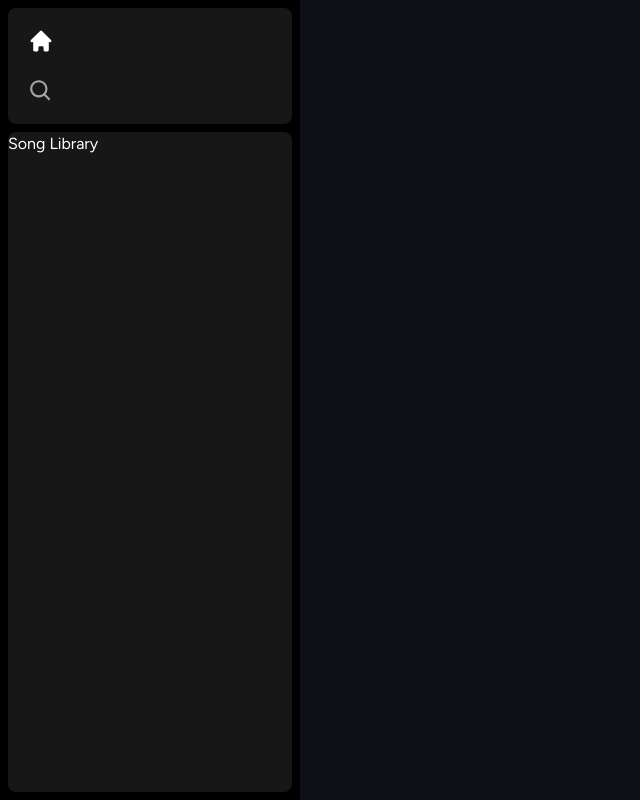
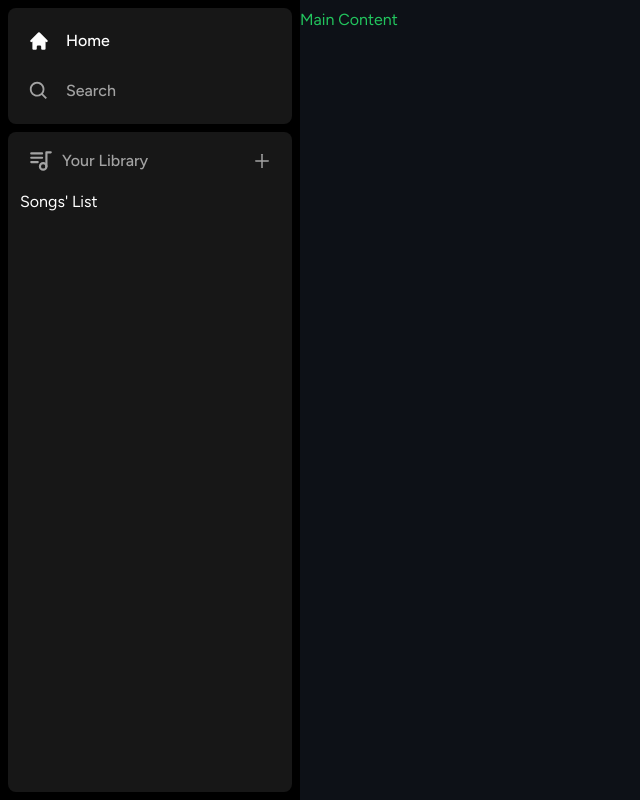
Before and after one commit to francinieguido/Spotify_Clone_App, a Next.js app in the folder spotify-clone/: page / in a window 1280 px wide. Shown: the whole page, without its empty margins (0-640 px from the left). Built offline with nearby package versions, Linux system fonts and the light colour scheme.

Commit message:
Sidebar Layout done

```diff
--- /dev/null
+++ b/spotify-clone/components/Library.tsx
@@ -0,0 +1,38 @@
+"use client";
+
+import {TbPlaylist} from "react-icons/tb";
+import {AiOutlinePlus} from "react-icons/ai";
+
+
+
+const Library  = () => {
+
+
+    const onClick = () =>{
+        // Upload handler
+    };
+
+    return (
+        <div className="flex flex-col">
+            <div className="flex items-center justify-between px-5 pt-4">
+                <div className="inline-flex items-center gap-x-2">
+                    <TbPlaylist className="text-neutral-400" size={26}/>
+                    <p className="text-neutral-400 font-medium text-md">
+                        Your Library
+                    </p>
+                </div>
+                <AiOutlinePlus onClick={onClick} size={20} className="
+                text-neutral-400
+                cursor-pointer
+                hover:text-white
+                transition
+                "/>
+            </div>
+            <div className="flex flex-col gap-y-2 mt-4 px-3">
+                Songs' List
+            </div>
+        </div>
+    );
+};
+
+export default Library;
--- a/spotify-clone/components/Sidebar.tsx
+++ b/spotify-clone/components/Sidebar.tsx
@@ -5,6 +5,7 @@ import {HiHome} from "react-icons/hi";
 import {BiSearch} from "react-icons/bi";
 import Box from "./Box";
 import SidebarItem from "./SidebarItem";
+import Library from "./Library";
 
 
 
@@ -47,9 +48,12 @@ const Sidebar : React.FC<SidebarProps> = ({
                     </div>
                 </Box>
                 <Box className="overflow-y-auto h-full">
-                    Song Library
+                    <Library/>
                 </Box>
             </div>
+            <main className="h-full flex-1 overflow-auto py-2">
+                {children}
+            </main>
         </div>
     );
 };
--- a/spotify-clone/components/SidebarItem.tsx
+++ b/spotify-clone/components/SidebarItem.tsx
@@ -36,6 +36,7 @@ const SidebarItem : FC<SidebarItemProps> = ({
         active && "text-white"
         )}>
         <Icon size={26}/>
+            <p className="truncate w-full">{label}</p>
         </Link>
     );
 };
```
